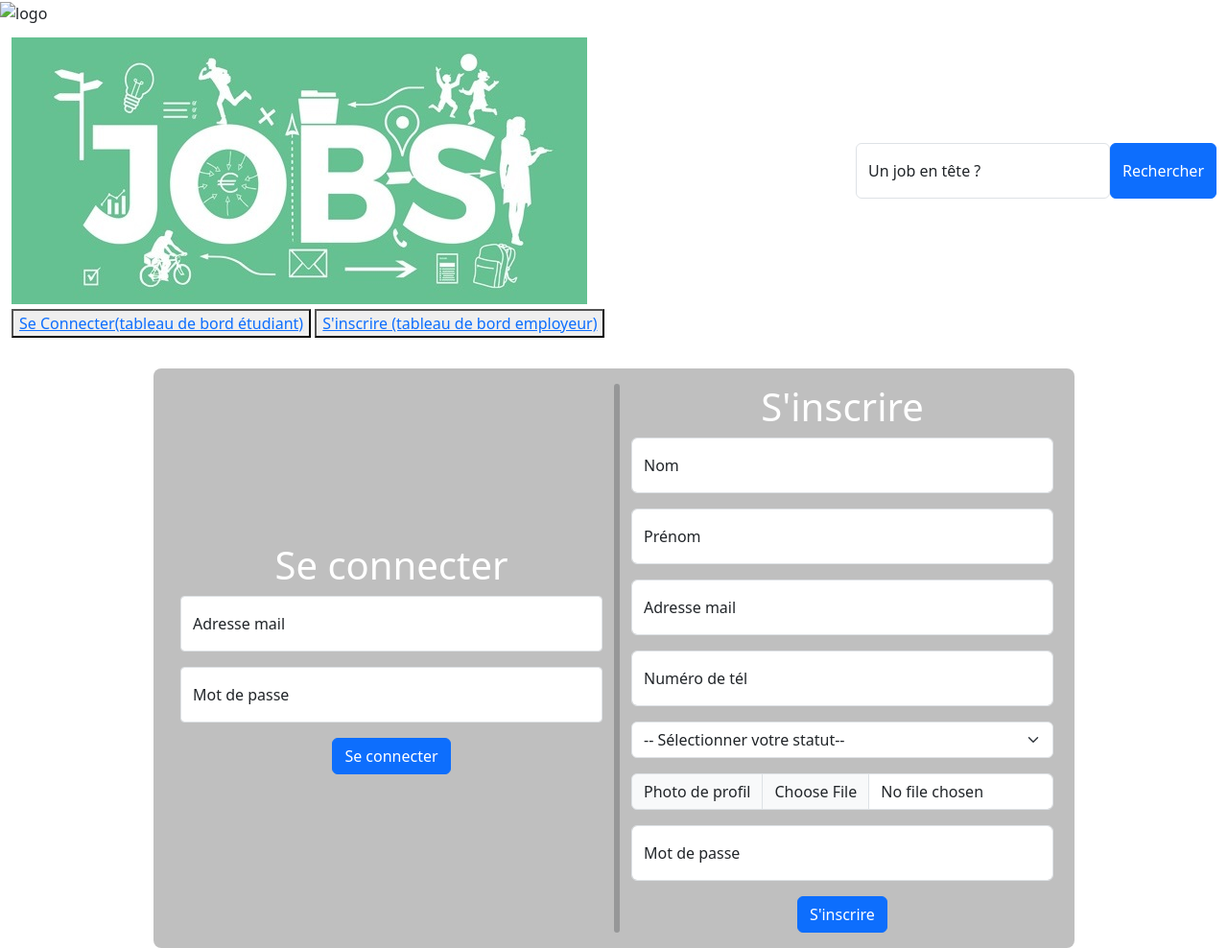
After one commit to Obsercorma/JobsSite, a PHP site: page /vue_login.php in a window 1280 px wide. The commit adds this page. Shown: the whole page at 96% size. Run offline with PHP 8.4, Linux system fonts and the light colour scheme.

Commit message:
Add files via upload

```diff
--- /dev/null
+++ b/vue_login.php
@@ -0,0 +1,88 @@
+<?php
+    include "vue/vue_entete.php";
+?>
+<body>
+<br>
+      <div class="rounded-3 col-md-8 row flex-nowrap bg-black bg-opacity-25 w-75 mx-auto p-3 align-self-center">
+
+
+        <div class="col-md-6 align-self-center">
+          <h1 class="text-center text-white">Se connecter</h1>
+         <div class="col">
+          <form action="index.php?section=login" method="post">
+
+
+            <div class="form-floating mb-3">
+              <input type="email" class="form-control form-control-sm" id="floatingInput" placeholder="name@example.com">
+              <label for="floatingInput">Adresse mail</label>
+            </div>
+            <div class="form-floating mb-3">
+              <input type="password" class="form-control form-control-sm" id="floatingPassword" placeholder="Password">
+              <label for="floatingPassword">Mot de passe</label>
+            </div>
+            <div class="text-center">
+              <input class="btn btn-primary align-self-center" type="submit" value="Se connecter">
+            </div>
+
+
+          </form>
+          </div>
+        </div>
+
+<div class="vr border-3 border border-dark rounded-4 p-0"></div>
+
+        <div class="col-md-6">
+          <form action="#" method="post">
+            <h1 class="text-center text-white">S'inscrire</h1>
+
+            <div class="form-floating mb-3">
+              <input type="text" class="form-control" id="floatingInput" placeholder="name@example.com">
+              <label for="floatingInput">Nom</label>
+            </div>
+            <div class="form-floating mb-3">
+              <input type="text" class="form-control" id="floatingPassword" placeholder="Password">
+              <label for="floatingPassword">Prénom</label>
+            </div>
+
+            <div class="form-floating mb-3">
+              <input type="email" class="form-control" id="floatingInput" placeholder="name@example.com">
+              <label for="floatingInput">Adresse mail</label>
+            </div>
+            <div class="form-floating mb-3">
+              <input type="tel" class="form-control" id="floatingPassword" placeholder="Password">
+              <label for="floatingPassword">Numéro de tél</label>
+            </div>
+
+              <div class="mb-3">
+                <select class="form-select" name="">
+                  <option value="">-- Sélectionner votre statut--</option>
+                  <option value="">Etudiant</option>
+                  <option value="">Employeur(Professionnel)</option>
+                  <option value="">Employeur(Particulier)</option>
+                </select>
+              </div>
+
+              <div class="input-group mb-3">
+               <label class="input-group-text">Photo de profil</label>
+                  <input type="file" class="form-control" id="floatingInput" placeholder="name@example.com">
+              </div>
+
+              <div class="form-floating mb-3">
+                <input type="password" class="form-control" id="floatingPassword" placeholder="Password">
+                <label for="floatingPassword">Mot de passe</label>
+              </div>
+
+              <div class="text-center">
+                <input class="btn btn-primary align-self-center" type="submit" value="S'inscrire">
+              </div>
+
+          </form>
+        </div>
+
+      </div>
+
+
+
+  </body>
+
+</html>
```
Also changed, not shown: index.php (+38 -12 lines), vue_dashboardEmployeur.php (added, +28 -0 lines), vue_dashboardEtudiant.php (added, +28 -0 lines), vue_listeEtudiants.php (added, +40 -0 lines).
